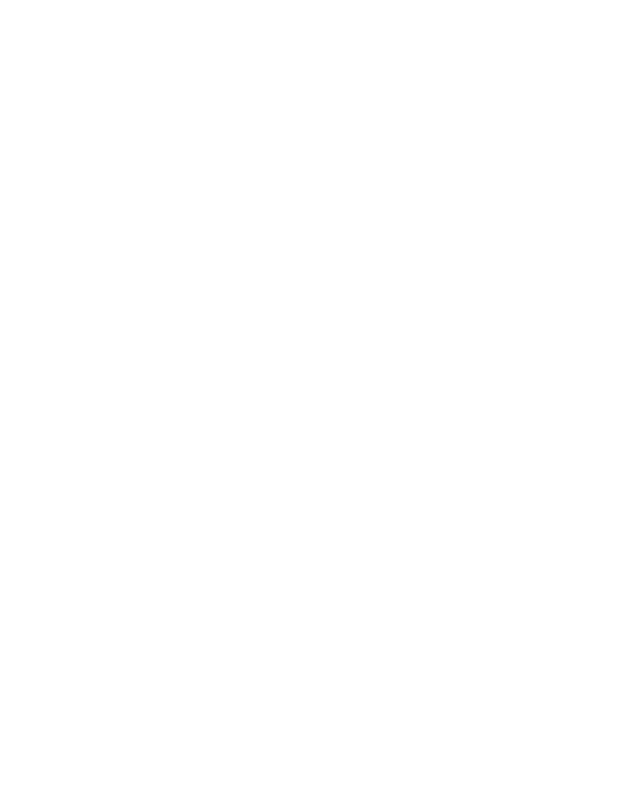
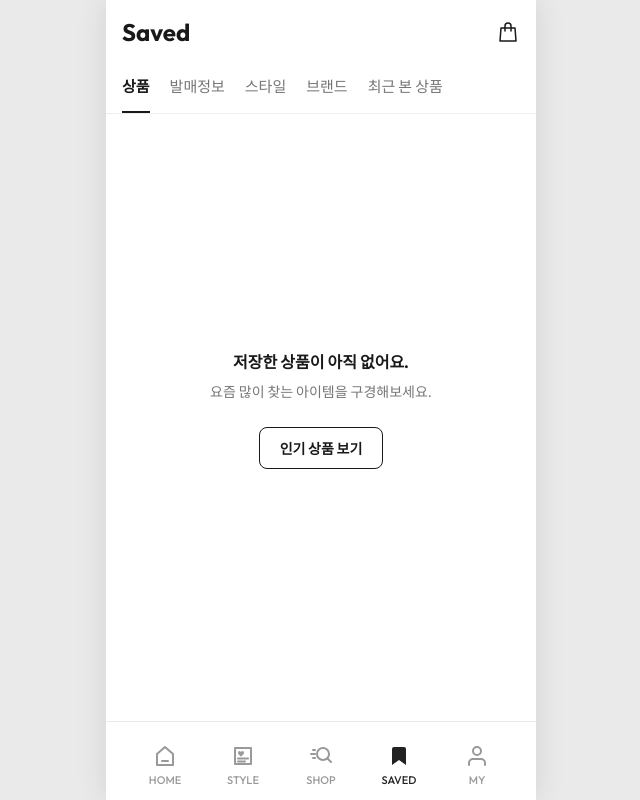
Before and after one commit to adapterz/wku-2026-2-kakao-shop, a website: page public/saved.html in a window 1280 px wide. Shown: the whole page, without its empty margins (319-959 px from the left). Drawn offline with Linux system fonts and the light colour scheme.

Commit message:
saved.html 구현 및 하단 네비게이션 바의 saved 클릭 시 페이지 이동 구현

```diff
--- a/public/css/style.css
+++ b/public/css/style.css
@@ -2133,6 +2133,18 @@
 
 .bottom-nav .nav-item.active {
     color: #222;
+    position: relative;
+}
+
+.bottom-nav .nav-item.active::after {
+    content: '';
+    position: absolute;
+    bottom: -10px; /* Align with bottom-nav padding if needed, assuming some padding */
+    left: 20%;
+    right: 20%;
+    height: 3px;
+    background-color: #222;
+    border-radius: 2px 2px 0 0;
 }
 
 .bottom-nav .nav-item.active svg {
--- a/public/saved.html
+++ b/public/saved.html
@@ -0,0 +1,97 @@
+<!DOCTYPE html>
+<html lang="ko">
+
+<head>
+    <meta charset="UTF-8">
+    <meta name="viewport" content="width=device-width, initial-scale=1.0">
+    <title>Saved - Iksan Gift</title>
+    <!-- FontAwesome for Premium Icons -->
+    <link rel="stylesheet" href="https://cdnjs.cloudflare.com/ajax/libs/font-awesome/6.4.0/css/all.min.css">
+    <!-- Custom CSS -->
+    <link rel="stylesheet" href="css/style.css">
+</head>
+
+<body>
+
+    <!-- Main Header for Saved Page -->
+    <header class="main-header" style="justify-content: space-between; border-bottom: none; box-shadow: none;">
+        <div class="header-container" style="justify-content: space-between; width: 100%;">
+            <h1 class="saved-page-title" style="margin: 0; font-size: 24px; font-weight: 800; color: #191919;">Saved</h1>
+            <div class="header-right-icons">
+                <a href="giftbox.html" class="header-icon" title="선물함">
+                    <svg width="24" height="24" viewBox="0 0 24 24" fill="none" stroke="currentColor" stroke-width="1.5" stroke-linecap="round" stroke-linejoin="round">
+                        <path d="M5 8h14l1 13H4L5 8z"></path>
+                        <path d="M9 11V6a3 3 0 0 1 6 0v5"></path>
+                    </svg>
+                </a>
+            </div>
+        </div>
+    </header>
+
+    <!-- Navigation Tabs -->
+    <nav class="saved-tabs" style="display: flex; gap: 20px; padding: 0 16px; border-bottom: 1px solid #eee; overflow-x: auto; white-space: nowrap;">
+        <a href="#" class="saved-tab active" style="font-size: 15px; color: #191919; font-weight: bold; padding: 12px 0; border-bottom: 2px solid #191919; text-decoration: none;">상품</a>
+        <a href="#" class="saved-tab" style="font-size: 15px; color: #767676; padding: 12px 0; text-decoration: none;">발매정보</a>
+        <a href="#" class="saved-tab" style="font-size: 15px; color: #767676; padding: 12px 0; text-decoration: none;">스타일</a>
+        <a href="#" class="saved-tab" style="font-size: 15px; color: #767676; padding: 12px 0; text-decoration: none;">브랜드</a>
+        <a href="#" class="saved-tab" style="font-size: 15px; color: #767676; padding: 12px 0; text-decoration: none;">최근 본 상품</a>
+    </nav>
+
+    <!-- Main Content Area -->
+    <main class="main-content" style="display: flex; flex-direction: column; align-items: center; justify-content: center; min-height: 50vh;">
+        <!-- Empty State -->
+        <div class="saved-empty-state" id="saved-empty-state" style="text-align: center; padding: 40px 20px;">
+            <p class="empty-title" style="font-size: 16px; font-weight: bold; color: #191919; margin-bottom: 8px;">저장한 상품이 아직 없어요.</p>
+            <p class="empty-subtitle" style="font-size: 14px; color: #767676; margin-bottom: 24px;">요즘 많이 찾는 아이템을 구경해보세요.</p>
+            <button class="btn-popular-items" onclick="location.href='index.html'" style="background: transparent; border: 1px solid #191919; border-radius: 8px; padding: 10px 20px; font-size: 14px; font-weight: bold; color: #191919; cursor: pointer;">인기 상품 보기</button>
+        </div>
+
+        <!-- Saved Items List (Hidden by default, for future use) -->
+        <div class="saved-items-list" id="saved-items-list" style="display: none; width: 100%;">
+            <!-- List will be populated here -->
+        </div>
+    </main>
+
+    <!-- Bottom Navigation Bar -->
+    <nav class="bottom-nav">
+        <a href="index.html" class="nav-item">
+            <svg width="24" height="24" viewBox="0 0 24 24" fill="none" stroke="currentColor" stroke-width="2" stroke-linecap="round" stroke-linejoin="round">
+                <path class="home-path" d="M4 10l8-7 8 7v11H4z"></path>
+                <line class="home-line" x1="9" y1="17" x2="15" y2="17"></line>
+            </svg>
+            <span class="nav-text">HOME</span>
+        </a>
+        <a href="#" class="nav-item">
+            <svg width="24" height="24" viewBox="0 0 24 24" fill="none" stroke="currentColor" stroke-width="2" stroke-linecap="round" stroke-linejoin="round">
+                <rect class="style-rect" x="4" y="4" width="16" height="16"></rect>
+                <path class="style-heart" d="M7 8.5a1.5 1.5 0 0 1 3 0 1.5 1.5 0 0 1 3 0c0 2-3 4-3 4s-3-2-3-4z" fill="currentColor" stroke="none"></path>
+                <line class="style-line" x1="7" y1="14.5" x2="17" y2="14.5"></line>
+                <line class="style-line" x1="7" y1="17.5" x2="14" y2="17.5"></line>
+            </svg>
+            <span class="nav-text">STYLE</span>
+        </a>
+        <a href="#" class="nav-item">
+            <svg width="24" height="24" viewBox="0 0 24 24" fill="none" stroke="currentColor" stroke-width="2" stroke-linecap="round" stroke-linejoin="round">
+                <circle cx="14" cy="10" r="6"></circle>
+                <line x1="18.5" y1="14.5" x2="22" y2="18"></line>
+                <line x1="2" y1="10" x2="6" y2="10"></line>
+                <line x1="4" y1="6" x2="6" y2="6"></line>
+                <line x1="4" y1="14" x2="6" y2="14"></line>
+            </svg>
+            <span class="nav-text">SHOP</span>
+        </a>
+        <a href="saved.html" class="nav-item active">
+            <svg width="24" height="24" viewBox="0 0 24 24" fill="currentColor" stroke="none"><path d="M19 21l-7-5-7 5V5a2 2 0 0 1 2-2h10a2 2 0 0 1 2 2z"></path></svg>
+            <span class="nav-text">SAVED</span>
+        </a>
+        <a href="mypage.html" class="nav-item">
+            <svg width="24" height="24" viewBox="0 0 24 24" fill="none" stroke="currentColor" stroke-width="2" stroke-linecap="round" stroke-linejoin="round"><path d="M20 21v-2a4 4 0 0 0-4-4H8a4 4 0 0 0-4 4v2"></path><circle cx="12" cy="7" r="4"></circle></svg>
+            <span class="nav-text">MY</span>
+        </a>
+    </nav>
+
+    <script src="js/component.js" defer></script>
+    <script src="saved.js" defer></script>
+</body>
+
+</html>
--- a/public/saved.js
+++ b/public/saved.js
@@ -0,0 +1,34 @@
+document.addEventListener('DOMContentLoaded', () => {
+    // 탭 클릭 활성화 로직
+    const tabs = document.querySelectorAll('.saved-tab');
+    tabs.forEach(tab => {
+        tab.addEventListener('click', (e) => {
+            e.preventDefault();
+            tabs.forEach(t => {
+                t.classList.remove('active');
+                t.style.fontWeight = 'normal';
+                t.style.color = '#767676';
+                t.style.borderBottom = 'none';
+            });
+            tab.classList.add('active');
+            tab.style.fontWeight = 'bold';
+            tab.style.color = '#191919';
+            tab.style.borderBottom = '2px solid #191919';
+        });
+    });
+
+    // 로컬 스토리지에서 저장된 상품 확인 및 빈 상태 표시
+    const savedProducts = JSON.parse(localStorage.getItem('saved_products') || '[]');
+    const emptyState = document.getElementById('saved-empty-state');
+    const itemsList = document.getElementById('saved-items-list');
+
+    if (savedProducts.length === 0) {
+        // 저장된 상품이 없으면 빈 상태 표시
+        emptyState.style.display = 'block';
+        itemsList.style.display = 'none';
+    } else {
+        // 저장된 상품이 있으면 리스트 컨테이너 표시 (목록 UI 구현 전이므로 컨테이너만 보이게 처리)
+        emptyState.style.display = 'none';
+        itemsList.style.display = 'block';
+    }
+});
```
Also changed, not shown: public/giftbox.html (+4 -2 lines), public/giftuse.html (+4 -2 lines), public/index.html (+4 -2 lines), public/js/home.js (+23 -2 lines), public/js/product.js (+25 -0 lines), public/mypage.html (+4 -2 lines).
